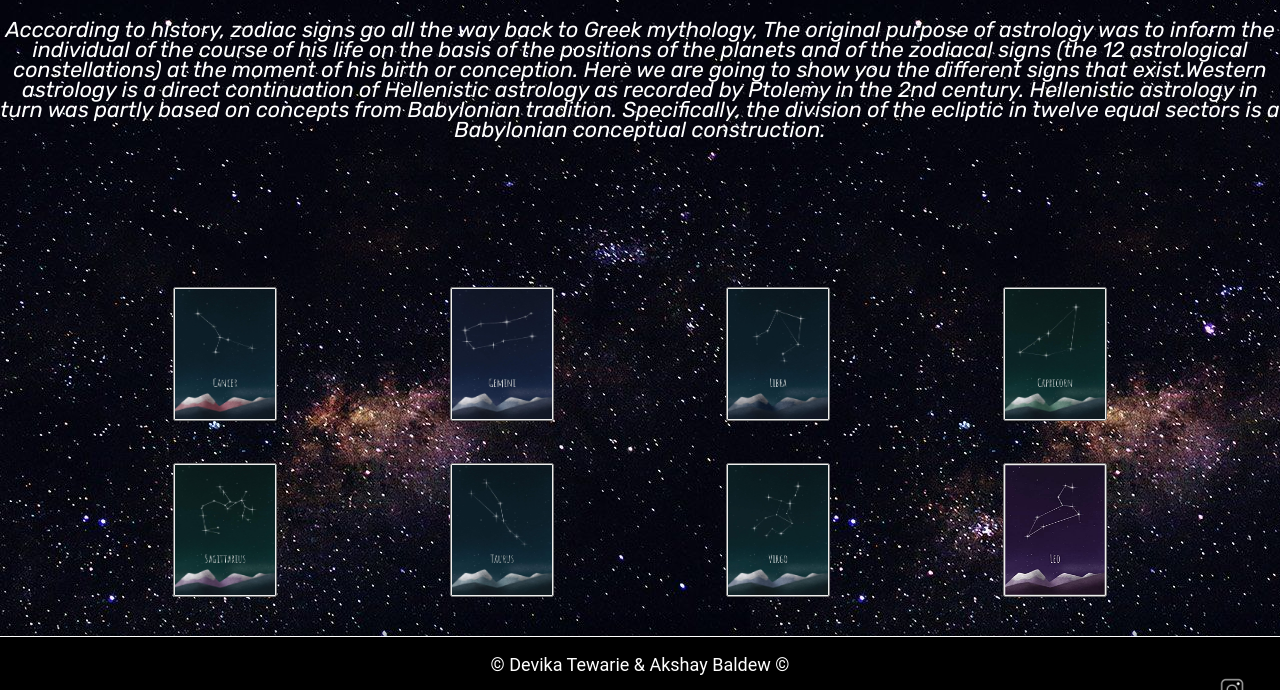
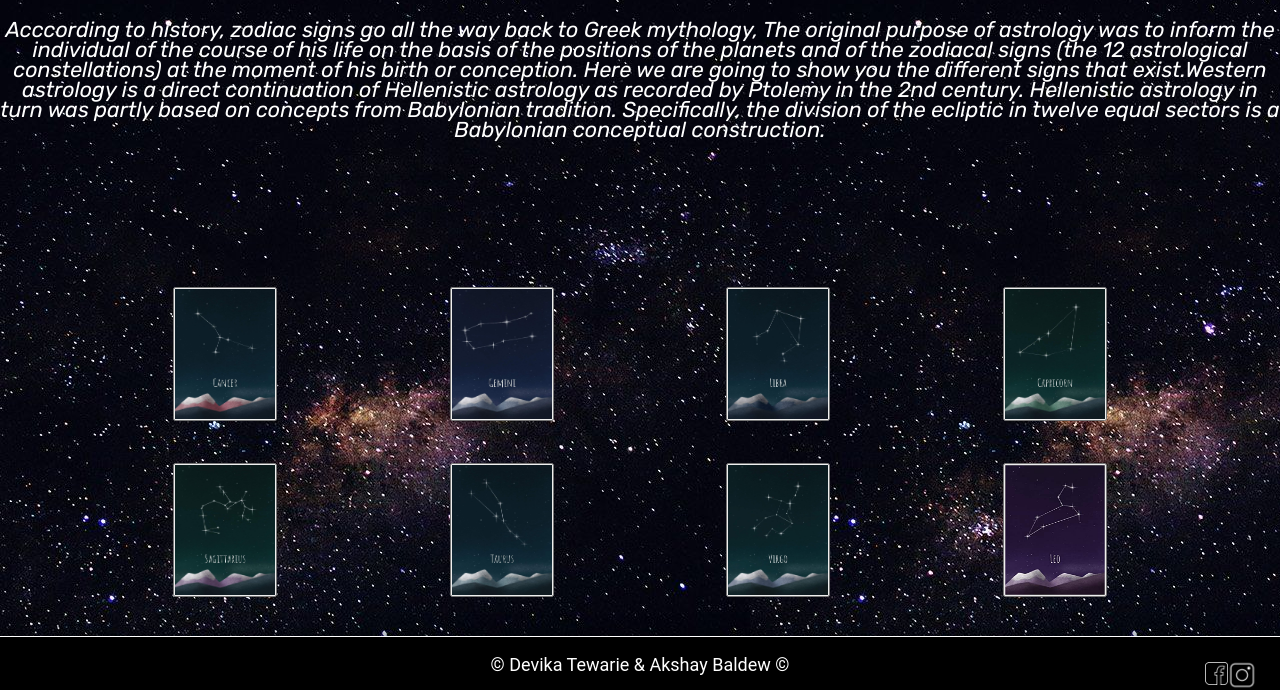
Before and after one commit to 334648/project2, a plain HTML site: page index.html in a window 1280 px wide. Shown: the part 508-1198 px from the top of the page. Drawn offline with Linux system fonts and the light colour scheme; a web font is replaced by a local one.

Commit message:
footer icons toegevoegd

```diff
--- a/index.html
+++ b/index.html
@@ -69,8 +69,9 @@
 </div>
 <footer class="footer" style="color:rgb(255, 255, 255)">
     <p class="footerP">© Devika Tewarie & Akshay Baldew  © </p>
-    <li class="socialMedias"> <img class="instagram" src="img/ig.jpg" href="https://www.instagram.com/costarastrology/?utm_source=ig_embed"/>
-    </li>
+    <li class="socialMedias"> <img class="instagram" src="img/ig.jpg" href="https://www.instagram.com/costarastrology/?utm_source=ig_embed"/></li>
+    <li class="facebook"> <img class="facebook" src="img/facebook.png" href="https://www.instagram.com/costarastrology/?utm_source=ig_embed"/> </li>
+
     </footer>
 </div>
 
--- a/style.css
+++ b/style.css
@@ -102,11 +102,24 @@ footer {
 .instagram{
     display: inline-block;
     vertical-align: middle;
-    width: 70px;
-    height: 70px;
+    width: 76px;
+    height: 76px;
     position: absolute;
-    right: 1%;
-    margin-top: -3%;
+    right: 0%;
+    margin-top: -4.4%;
+
+
+}
+
+.facebook {
+    display: inline-block;
+    vertical-align: middle;
+    width: 23px;
+    height: 23px;
+    position: absolute;
+    right: 4%;
+    margin-top: -4%;
+
 
 }
 
```
Also changed, not shown: img/facebook.png (added).
